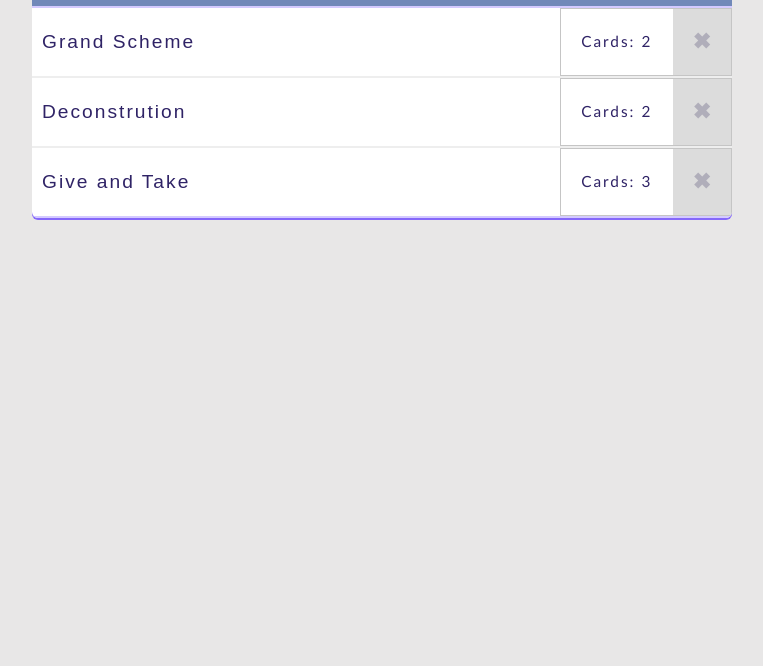
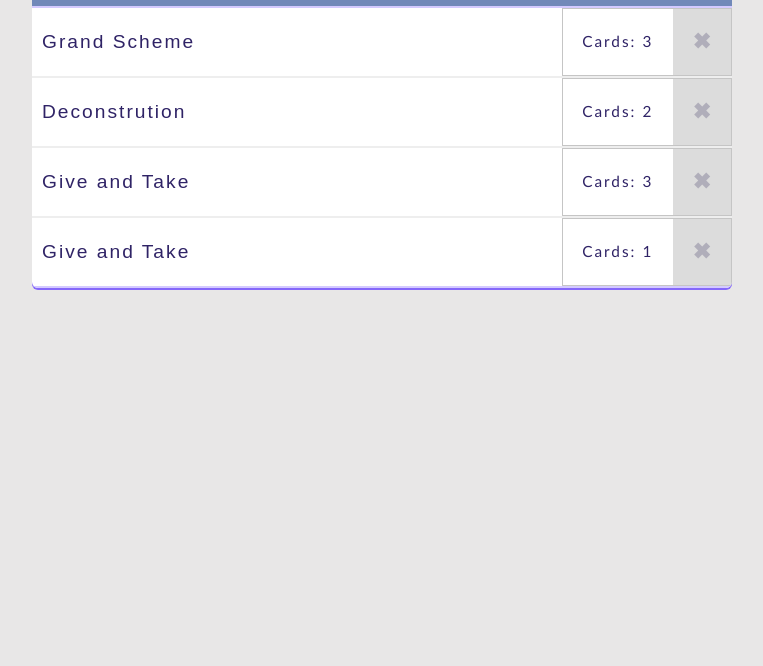
Before and after one commit to JeremyM0720/dominion-builder, a React app: page / in a window 1280 px wide. Shown: the part 134-800 px from the top of the page, without its empty margins (258-1021 px from the left). Built offline with nearby package versions, Linux system fonts and the light colour scheme.

Commit message:
Add dynamic card list on a preset. Wew! Finally.

```diff
--- a/src/css/main.scss
+++ b/src/css/main.scss
@@ -2,10 +2,13 @@
 
 /* ELEMENT STYLES -------------------- */
 
+* {
+  box-sizing: border-box;
+}
+
 body {
   background: #e8e7e7;
   font-family: sans-serif;
-  box-sizing: border-box;
 }
 
 header {
@@ -161,12 +164,50 @@ svg {
   background-color: #e1eafb;
   border-right: 1px solid #cfcfcf;
   border-left: 10px solid #7189b9;
+  display: flex;
 }
+
+  .card-container {
+    display: flex;
+    flex-wrap: wrap;
+
+    .card {
+      flex-basis: 20%;
+      padding: 5px;
+    }
+  }
+
+  .card {
+    position: relative;
+
+    .card-title {
+      position: absolute;
+      top: 50%;
+      left: 50%;
+      transform: translate(-50%, -50%);
+      padding: 0 5px;
+      width: 100%;
+      max-width: 100%;
+      text-align: center;
+      font-size: .6em;
+      line-height: 2;
+    }
+
+    .card-img {
+      min-height: 180px;
+      background-color: #ececec;
+      height: 100%;
+    }
+
+    .card-description {
+      display: none; /*tmp*/
+    }
+  }
 
   .preset.show {
     .preset-details {
       padding: 20px;
-      max-height: none;
+      max-height: 450px;
     }
   }
 
--- a/src/js/App.js
+++ b/src/js/App.js
@@ -8,22 +8,13 @@ const Header = (props) => (
 	</header>
 );
 
-class Action extends React.Component {
-	render() {
-		return(
-			<div className="actions">
-				<span className="card-count">Cards: {this.props.cards.length}</span>
-				<button className="button-action delete" onClick={ () => this.props.removePreset(this.props.id) }> ✖ </button>
+const Card = (props) => (
+	<div className="card">
+		<div className="card-title">{props.cardTitle}</div>
+		<div className="card-description">{props.cardDescription}</div>
+		<div className="card-img"></div>
 	</div>
 );
-	}
-}
-
-class Cards extends React.Component {
-	render() {
-
-	}
-}
 
 class Preset extends React.Component {
 	state = {
@@ -47,14 +38,17 @@ class Preset extends React.Component {
 			    	{this.props.name}
 			    </span>
 
-			    <Action
-			    	id={this.props.id}
-            removePreset={this.props.removePreset}
-            cards={this.props.cards}
-			    />
+			    <div className="actions">
+						<span className="card-count">Cards: {this.props.presetCardsList.length}</span>
+						<button className="button-action delete" onClick={ () => this.props.removePreset(this.props.id) }> ✖ </button>
+					</div>
 
-			    <div className="preset-details">
-
+			    <div className="preset-details card-container">
+			    	{
+			    		this.props.presetCardsList.map( card => (
+			    			<Card cardTitle={card.name} cardDescription={card.description} />
+			    		))
+			    	}
 			    </div>
 			</div>
 		);
@@ -67,7 +61,7 @@ class App extends React.Component {
 	    {
 	      "id": 1,
 	      "name": "Grand Scheme",
-	      "cards": [1, 2]
+	      "cards": [1, 2, 3]
 	    },
 	    {
 	      "id": 2,
@@ -77,24 +71,34 @@ class App extends React.Component {
 	    {
 	      "id": 3,
 	      "name": "Give and Take",
-	      "cards": [1, 2, 3]
+	      "cards": [1, 3, 4]
+	    },
+	    {
+	      "id": 4,
+	      "name": "Give and Take",
+	      "cards": [4]
 	    }
 	  ],
 	  "cards": [
 	    {
 	      "id": 1,
 	      "name": "Festival",
-	      "description": "Lorem ipsum dolor sit amet, consectetuer adipiscing elit."
+	      "description": "+2 Actions, +1 Buy, +2 Gold"
 	    },
 	    {
 	      "id": 2,
 	      "name": "Witch",
-	      "description": "Nunc dignissim risus id metus."
+	      "description": "+2 Cards; Each other player gains a Curse."
 	    },
 	    {
 	      "id": 3,
 	      "name": "Militia",
-	      "description": "Integer vitae libero ac risus egestas placerat."
+	      "description": "+2 Gold; Each other player discard down to 3 card in hand."
+	    },
+	    {
+	    	"id": 4,
+	      "name": "Laboratory",
+	      "description": "+2 Cards, +1 Action"
 	    }
 	  ]
 	}
@@ -117,13 +121,22 @@ class App extends React.Component {
 
        			{
 		          this.state.presets.map( preset =>
+		          	{
+		          		let presetCardsList = [];
+	          			preset.cards.map( cardNumber => {
+	          				presetCardsList.push(this.state.cards.find(card => card.id === cardNumber));
+	          			});
+
+		          		return (
 			            	<Preset
 			             		id={preset.id}
 			             		key={preset.id.toString()}
 			             		name={preset.name}
-		              cards={preset.cards}
 			             		removePreset={this.handleRemovePreset}
+			              	presetCardsList={presetCardsList}
 			           		/>
+			            );
+		          	}
 		          )
 		        }
 			</div>
```
Also changed, not shown: src/img/card.jpg (added), 1 other file. Lines whose indentation alone changed are shown as unchanged.
